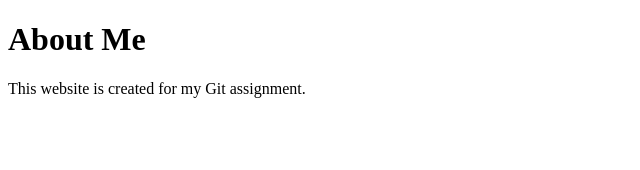
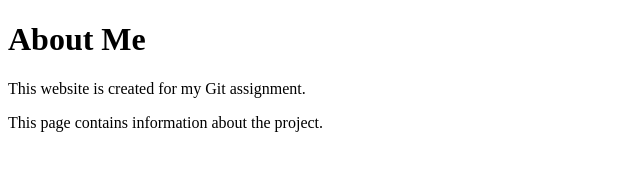
Before and after one commit to CKhubu/git-assignmentSGA2, a plain HTML site: page about.html in a window 1280 px wide. Shown: the whole page, without its empty margins (0-640 px from the left). Drawn offline with Linux system fonts and the light colour scheme.

```diff
--- a/about.html
+++ b/about.html
@@ -6,5 +6,6 @@
 <body>
     <h1>About Me</h1>
     <p>This website is created for my Git assignment.</p>
+    <p>This page contains information about the project.</p>
 </body>
 </html>
```
Also changed, not shown: Screenshot 2026-11-15 at 12.16.27 PM.png (added), Screenshot 2026-11-15 at 12.18.30 PM.png (added), 2 other files.
